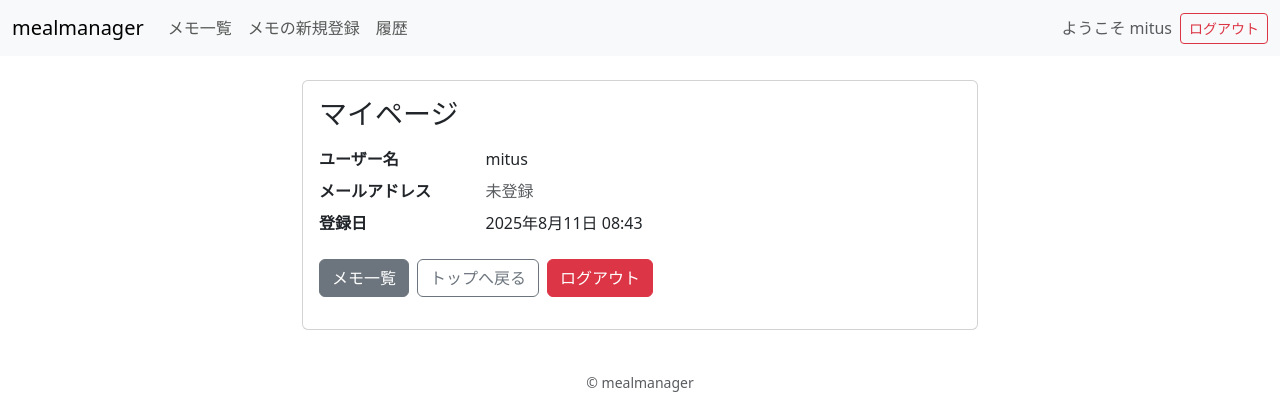
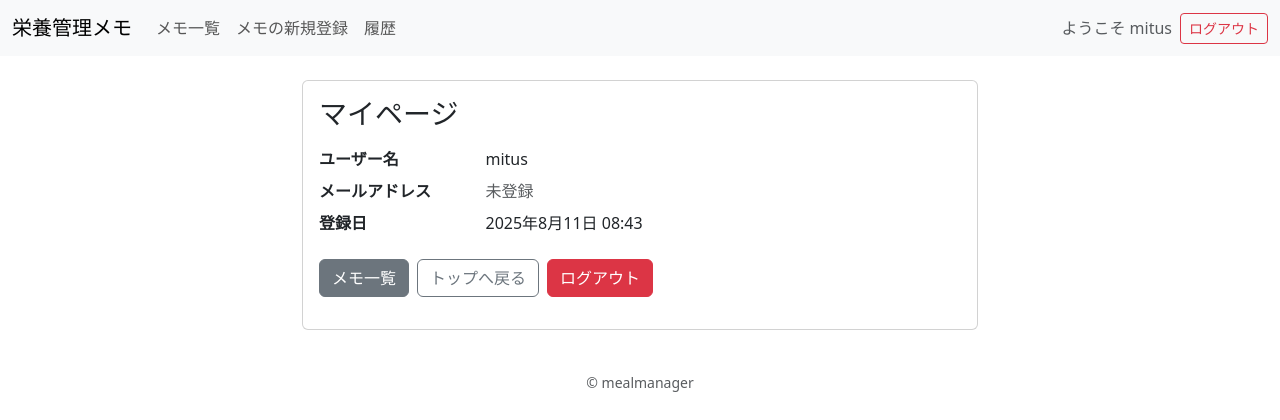
Before and after one commit to takaoka-py0414/TODOPROJECT, a Django app: page /mypage/ in a window 1280 px wide. Shown: the top 420 px of the page. Run offline with Django 5.2, Linux system fonts and the light colour scheme; a user stored in the database is signed in.

Commit message:
ヘッダーのブランド名をmealmanagerから栄養管理メモに変更

```diff
--- a/templates/base.html
+++ b/templates/base.html
@@ -11,7 +11,7 @@
   <body>
     <header class="navbar navbar-expand-lg navbar-light bg-light">
       <div class="container-fluid">
-        <a class="navbar-brand" href="{% url 'todo:top' %}">mealmanager</a>
+        <a class="navbar-brand" href="{% url 'todo:top' %}">栄養管理メモ</a>
 
         <button class="navbar-toggler" type="button" data-bs-toggle="collapse" data-bs-target="#mainNav" aria-controls="mainNav" aria-expanded="false" aria-label="Toggle navigation">
           <span class="navbar-toggler-icon"></span>
```
